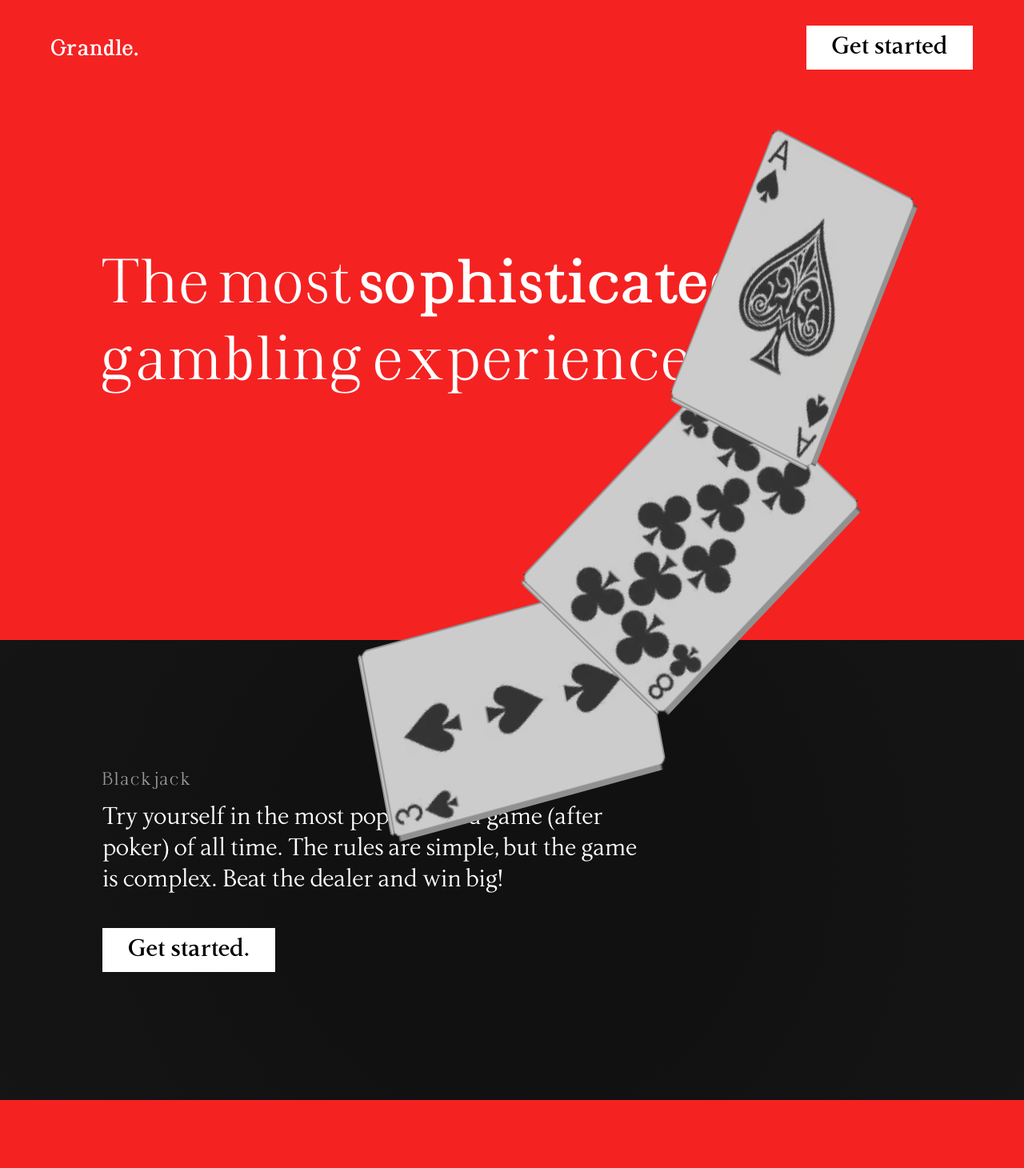
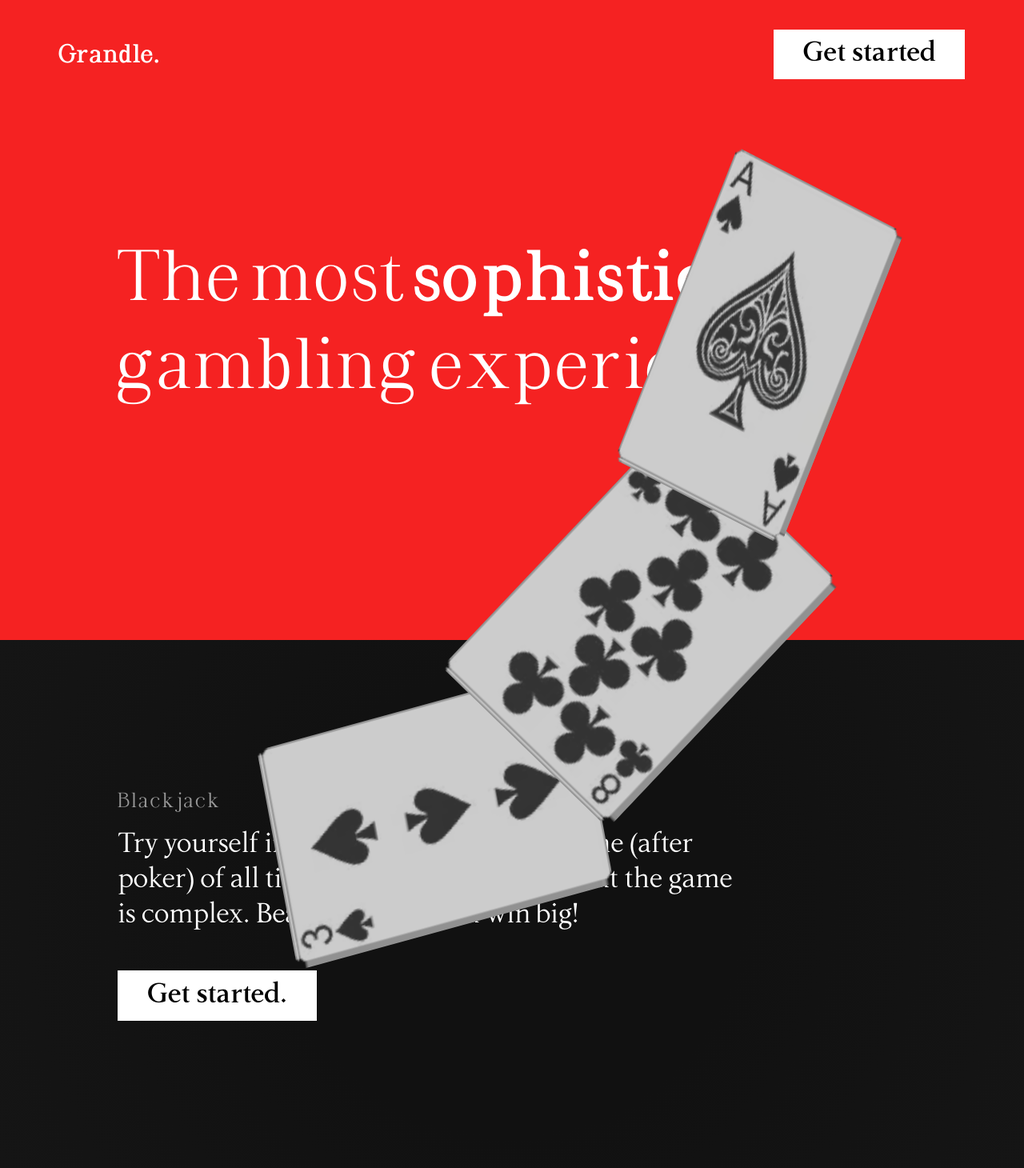
Before and after one commit to Marci0817/gambling-site, a PHP site: page / in a window 1280 px wide. Shown: the whole page at 80% size. Before the commit the page ends 1375 px from the top, so only its background shows below. Run offline with PHP 8.4, Linux system fonts and the light colour scheme.

Commit message:
Dynamic font size

```diff
--- a/styles/global.css
+++ b/styles/global.css
@@ -6,6 +6,8 @@
     --background: #111;
     --primary: #f52222;
     --accent: #fff;
+    font-size: 1rem;
+    font-size: clamp(1rem, 0.95rem + 0.25vw, 1.25rem);
 }
 
 * {
@@ -19,7 +21,6 @@ body {
     color: var(--accent);
     font-family: "LT Soul";
 }
-
 
 /* Components */
 .btn {
@@ -53,7 +54,6 @@ input:focus {
     outline: none;
 }
 
-
 .hidden {
     display: none;
 }
```
